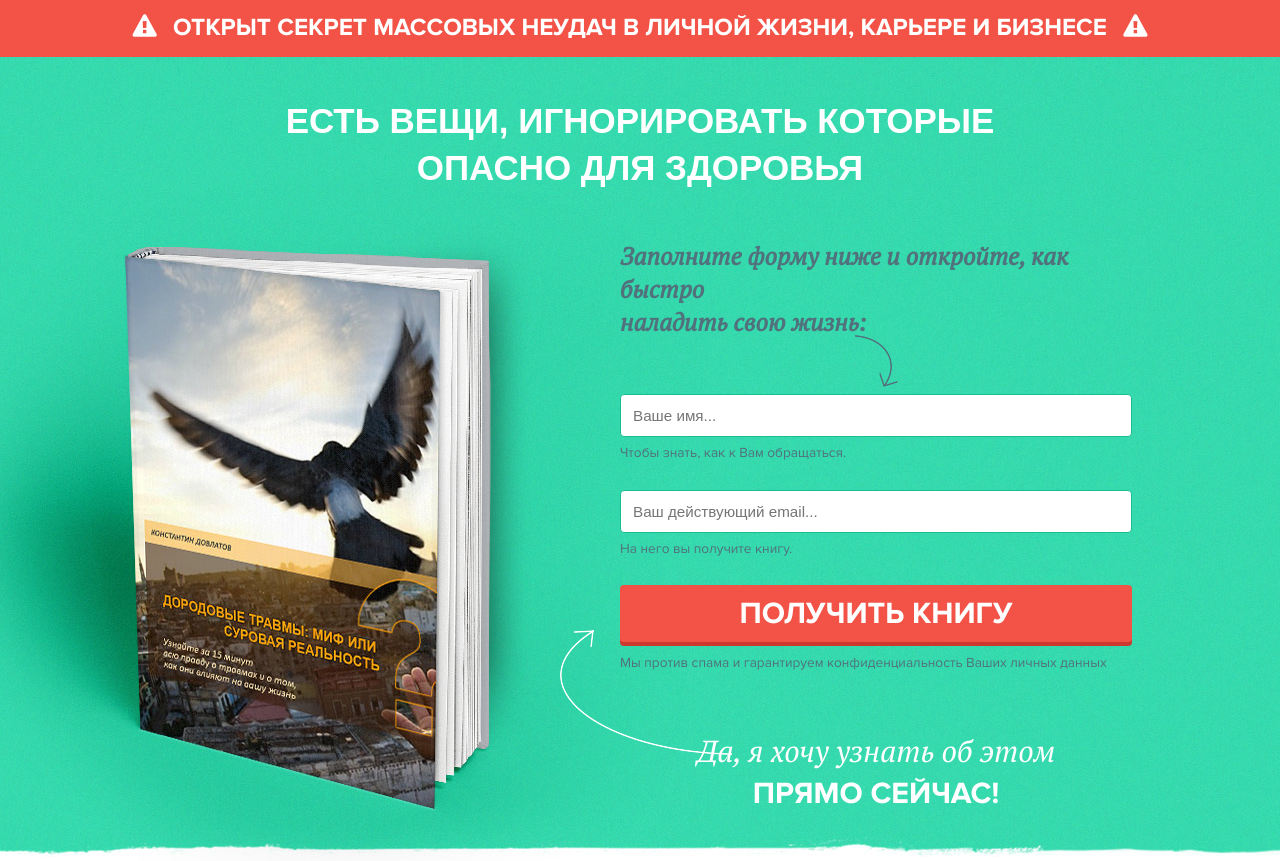
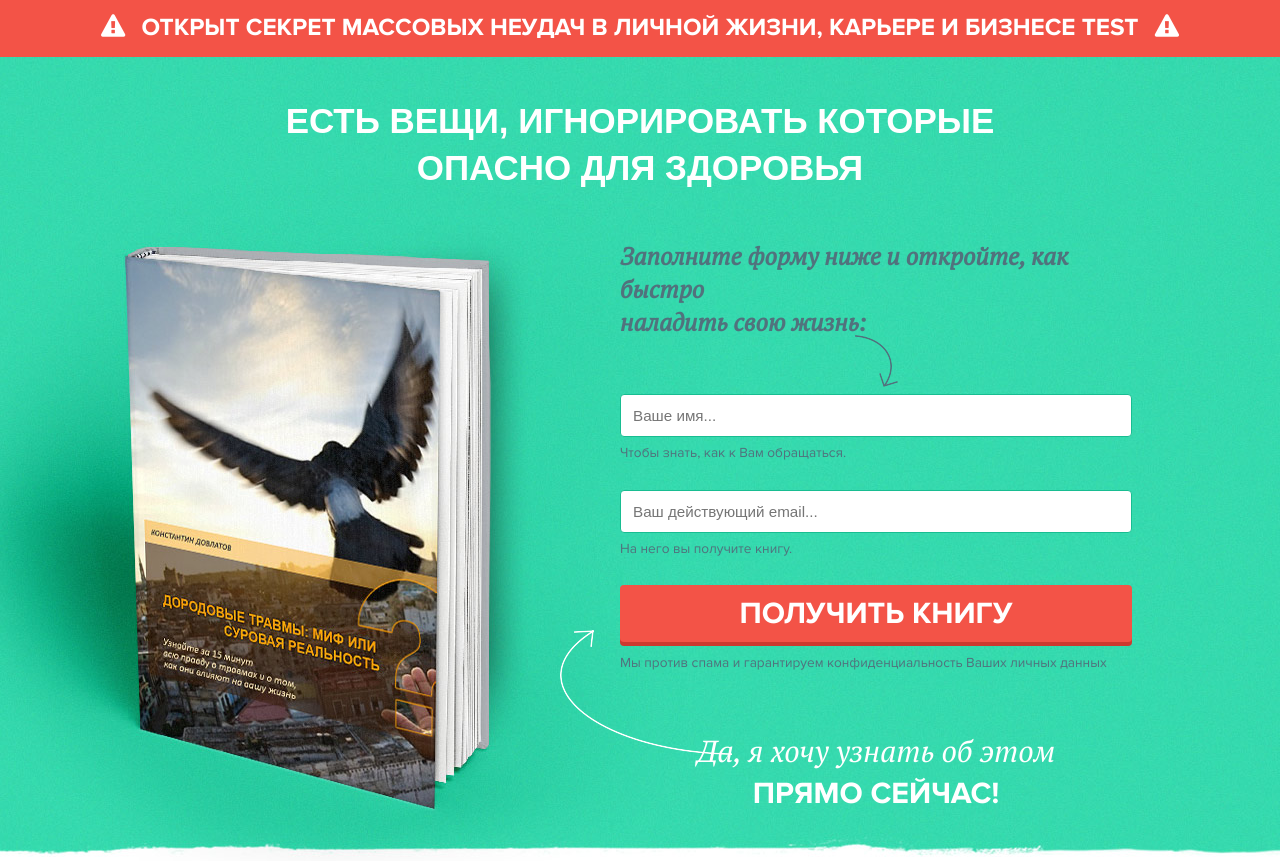
Before and after one commit to ZeeFleX/markup, a PHP site: page / in a window 1280 px wide. Shown: the top 861 px of the page. Run offline with PHP 8.4, Linux system fonts and the light colour scheme; style sheets or scripts are compiled from the project's sources; some libraries are stand-ins or nearby versions.

Commit message:
Пробный коммит

```diff
--- a/book/index.php
+++ b/book/index.php
@@ -14,7 +14,7 @@
     <header class="panel">
         <p class="white">
             <i class="fa fa-exclamation-triangle"></i>
-            <span>Открыт секрет массовых неудач в личной жизни, карьере и бизнесе</span>
+            <span>Открыт секрет массовых неудач в личной жизни, карьере и бизнесе test</span>
             <i class="fa fa-exclamation-triangle"></i>
         </p>
     </header>
```
